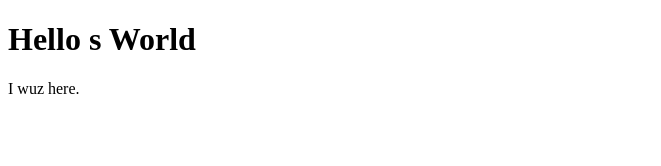
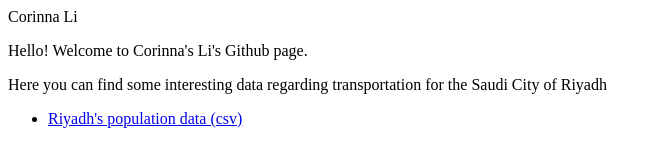
Before and after one commit to corinnali/lubinli.github.io, a plain HTML site: page index.html in a window 1280 px wide. Shown: the whole page, without its empty margins (0-661 px from the left). Drawn offline with Linux system fonts and the light colour scheme.

Commit message:
updated index.html

```diff
--- a/index.html
+++ b/index.html
@@ -2,10 +2,14 @@
 <html lang="en">
 <head>
     <meta charset="utf-8">
-    <title>Hello World</title>
+    <title>Corinna Li</title>
 </head>
 <body>
-    <h1>Hello s World</h1>
-    <p>I wuz here.</p>
+	</h1>Corinna Li</h1>
+	<p>Hello! Welcome to Corinna's Li's Github page.</p>
+	<P>Here you can find some interesting data regarding transportation for the Saudi City of Riyadh</p>
+	<ul>
+		<li><a href="lubinli.github.io/Riyadh population.csv"> Riyadh's population data (csv) </a></li>
+	</ul>
 </body>
 </html>
```
